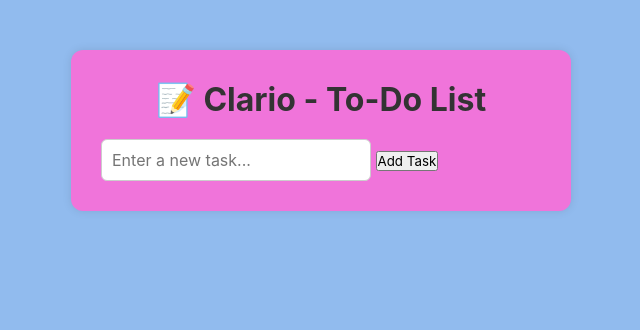
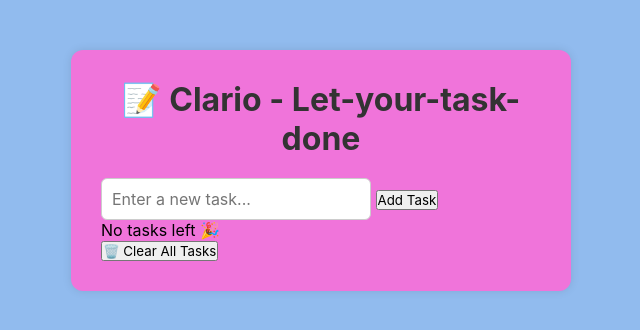
Before and after one commit to abh-g71/Clario, a plain HTML site: page index.html in a window 1280 px wide. Shown: the whole page, without its empty margins (319-959 px from the left). Drawn offline with Linux system fonts and the light colour scheme.

Commit message:
Updated HTML structure and improved CSS styling

```diff
--- a/index.html
+++ b/index.html
@@ -3,17 +3,20 @@
 <head>
   <meta charset="UTF-8" />
   <meta name="viewport" content="width=device-width, initial-scale=1.0" />
-  <title>Clario - To-Do App</title>
+  <title>Clario - Let-your-task-done</title>
   <link rel="stylesheet" href="style.css" />
 </head>
 <body>
   <div class="container">
-    <h1>📝 Clario - To-Do List</h1>
+    <h1>📝 Clario - Let-your-task-done</h1>
     <form id="task-form">
-      <input type="text" id="task-input" placeholder="Enter a new task..." />
+      <input type="text" id="task-input" placeholder="Enter a new task..." required />
       <button type="submit">Add Task</button>
     </form>
     <ul id="task-list"></ul>
+    <p id="task-count">You have 0 tasks</p>
+    <button id="clear-tasks">🗑️ Clear All Tasks</button>
+
   </div>
   <script src="script.js"></script>
 </body>
```
Also changed, not shown: style.css (line endings or trailing spaces).
